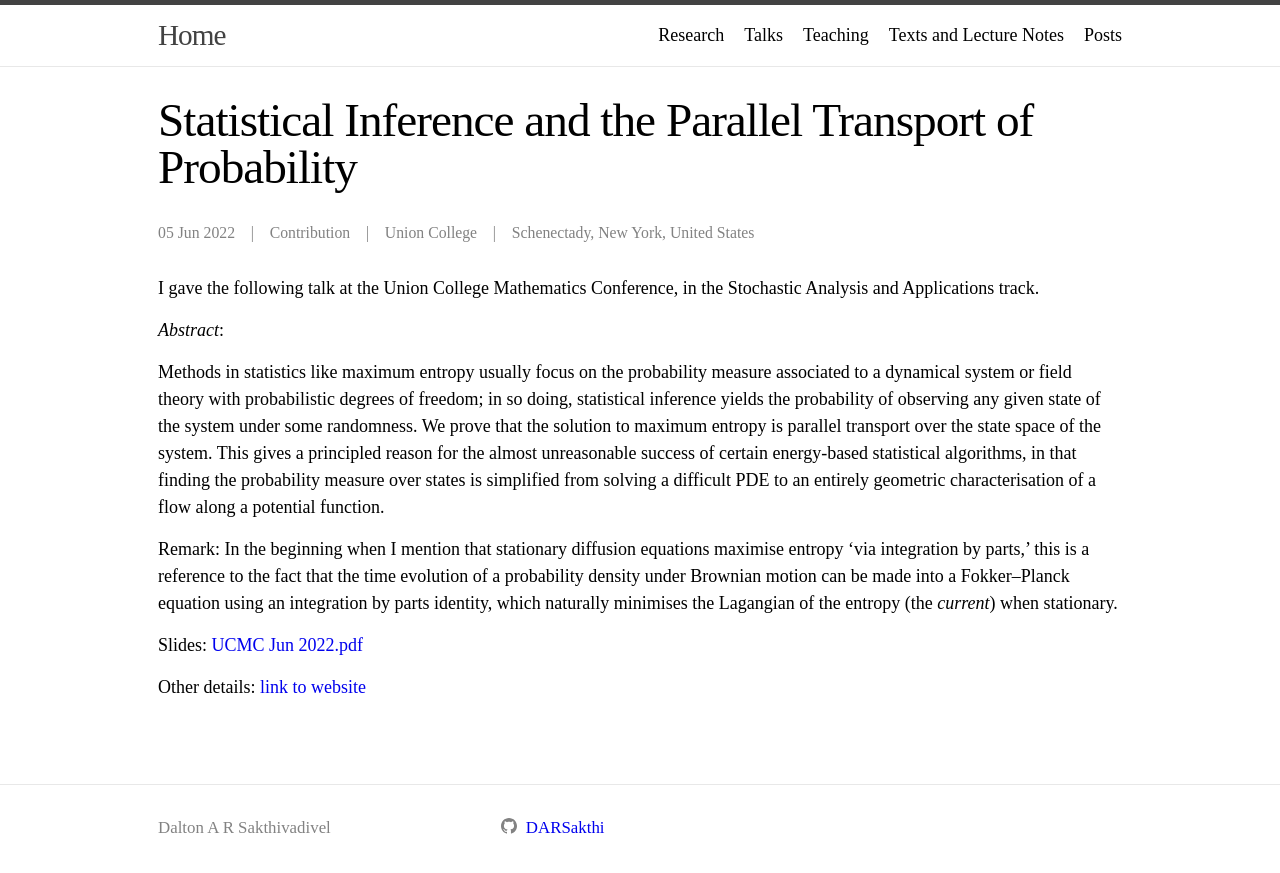
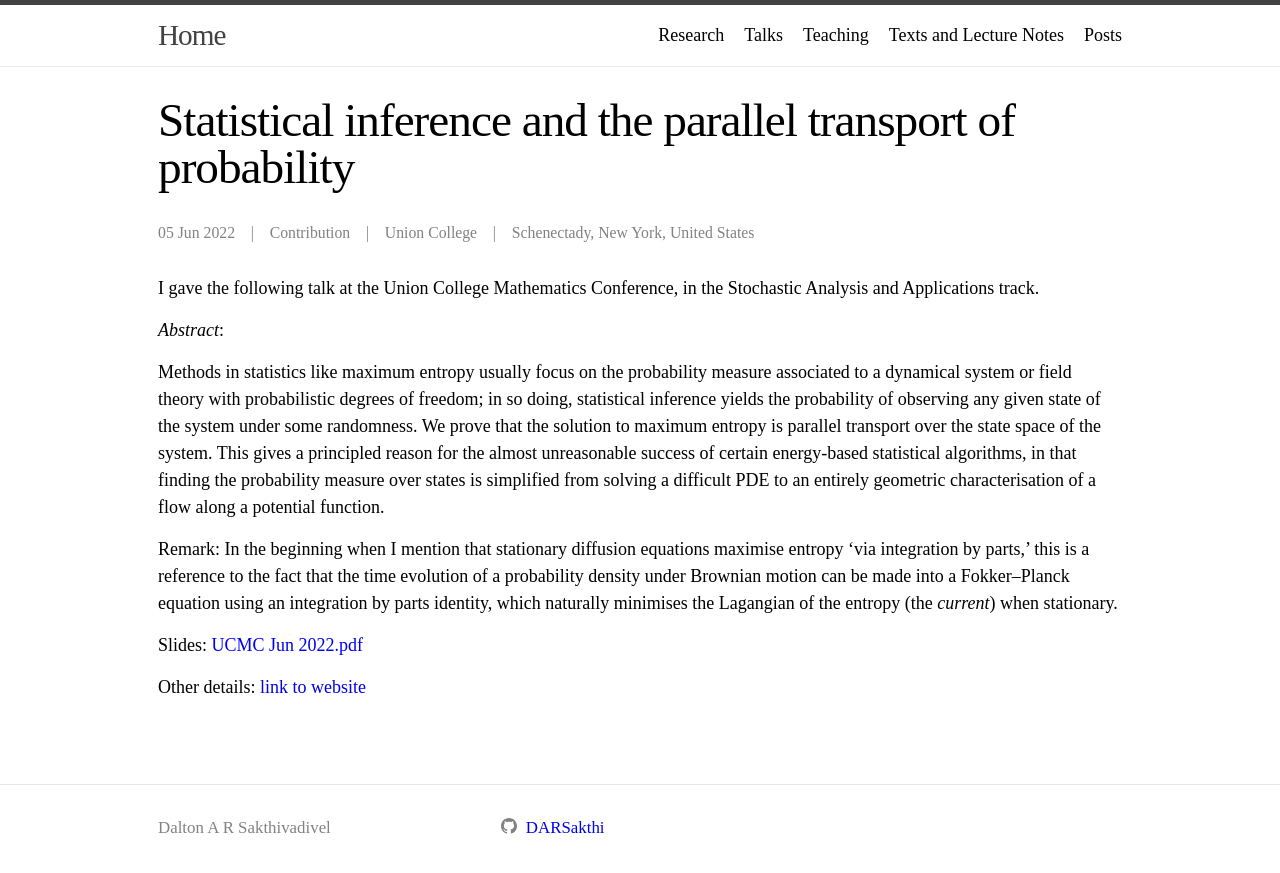
Before and after one commit to DARSakthi/DARSakthi.github.io, a Jekyll site: the page built from _talks/UCMC-22.markdown, in a window 1280 px wide. Shown: the top 873 px of the page. Built offline with Jekyll 4.4.1, drawn with Linux system fonts in a browser that asks for light colours.

Commit message:
Sent case

```diff
--- a/_talks/UCMC-22.markdown
+++ b/_talks/UCMC-22.markdown
@@ -1,5 +1,5 @@
 ---
-title: "Statistical Inference and the Parallel Transport of Probability"
+title: "Statistical inference and the parallel transport of probability"
 collection: talks
 type: "Contribution"
 layout: talks
```
